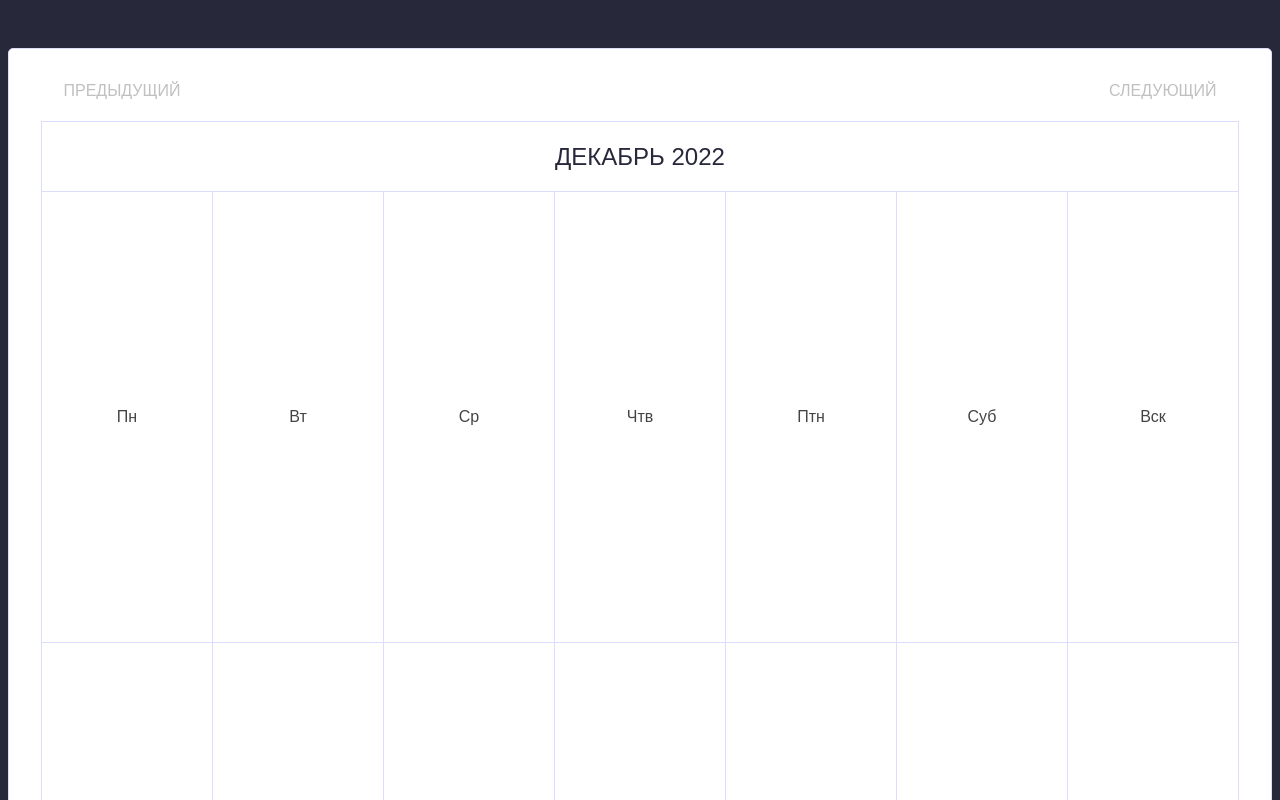
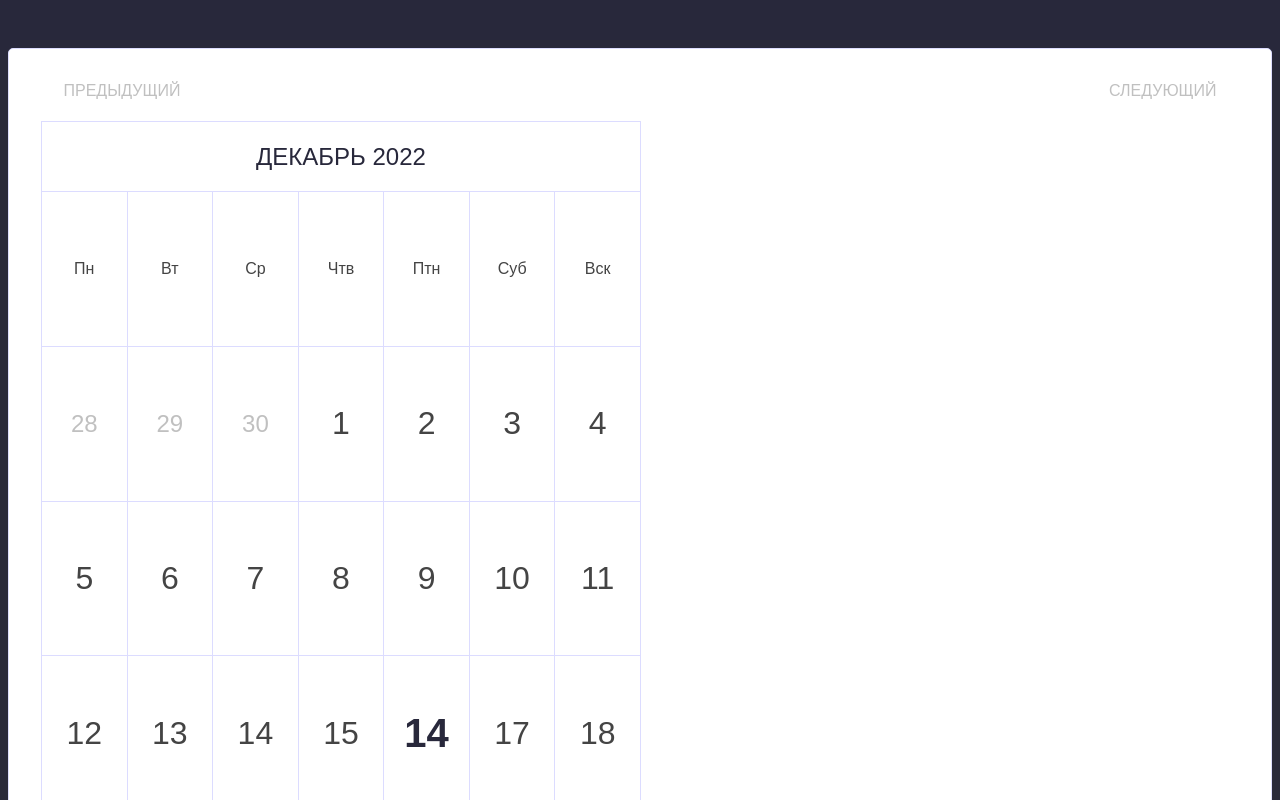
Before and after one commit to conficker/conficker.github.io, a plain HTML site: page index.html in a window 1280 px wide. Shown: the top 800 px of the page. Drawn offline with Linux system fonts and the light colour scheme.

Commit message:
Update 11.css

```diff
--- a/11.css
+++ b/11.css
@@ -38,8 +38,8 @@ a {
 }
 table {
   clear: both;
-  width: 100%;
-  height: 160%;
+  width: 600px;
+  height: 1000px;
   border: 1px solid #dcdcff;
   border-radius: 3px;
   border-collapse: collapse;
```
